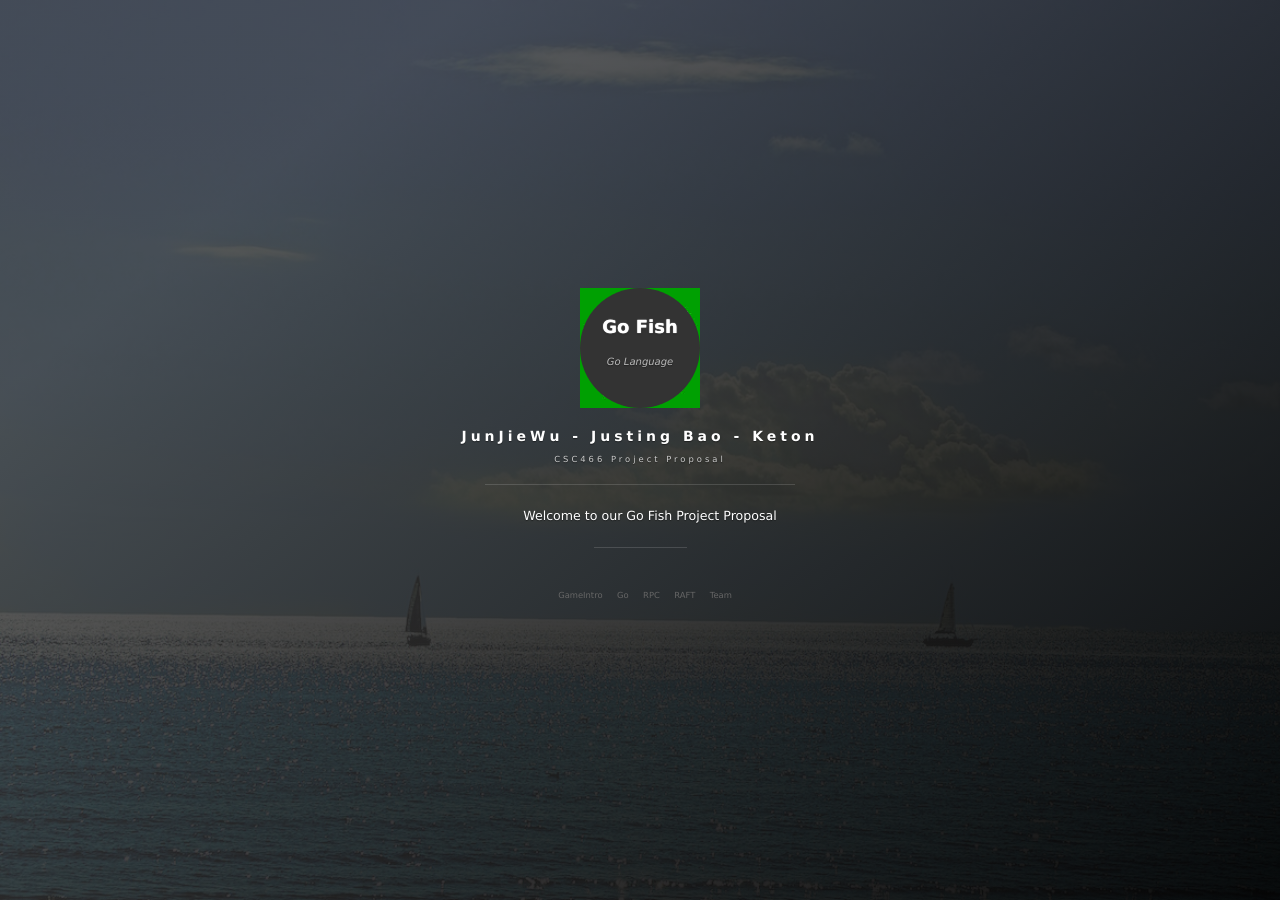
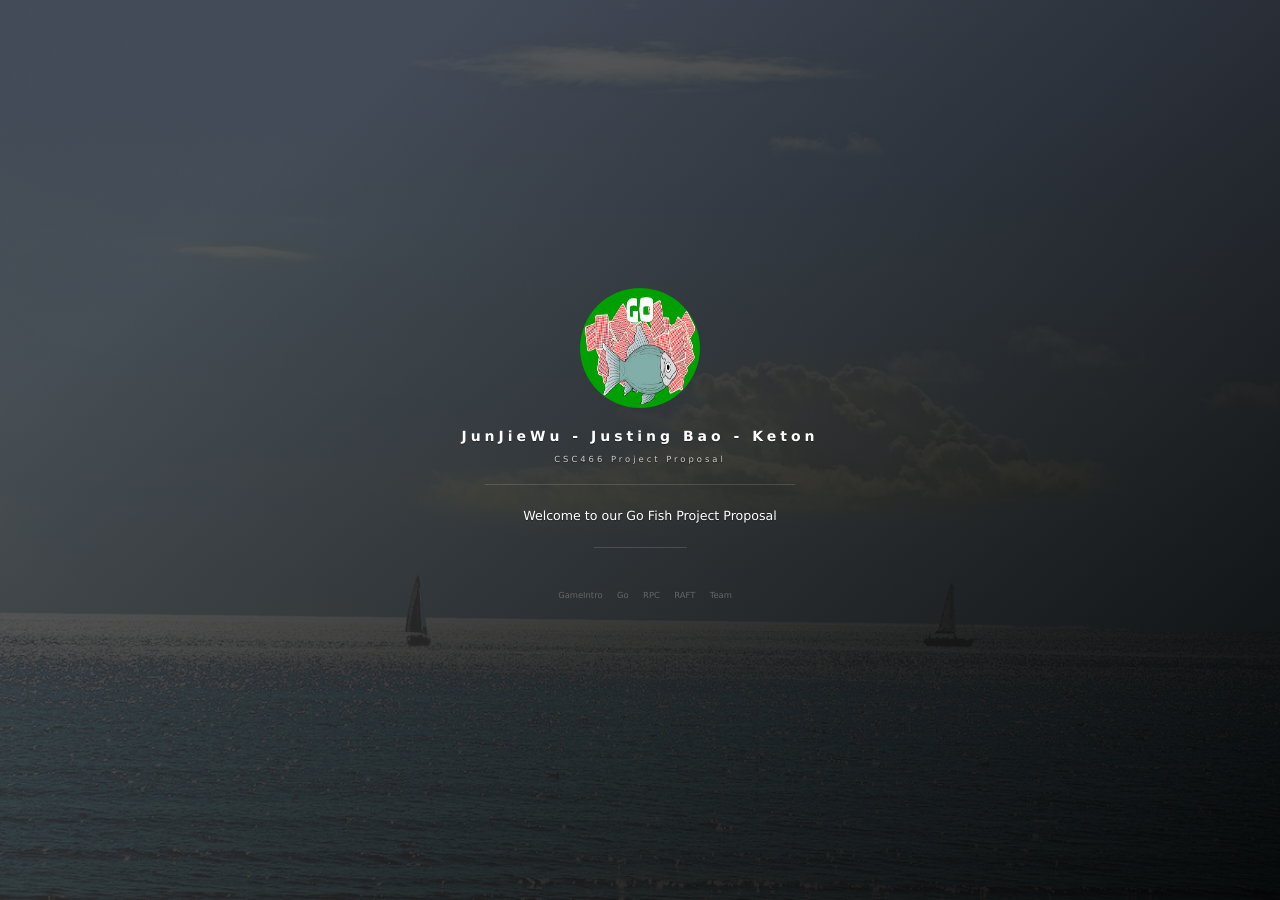
Before and after one commit to junjiewu1995/CSC466-Go-Fish-Project, a Jekyll site: the page built from index.html, in a window 1280 px wide. Built offline with Jekyll 4.4.1, drawn with Linux system fonts in a browser that asks for light colours; nearby versions of some CDN libraries; the list of posts is cut into pages by our own code; comment, search, counter and statistics services are not loaded; grey boxes are pictures that could not be loaded.

Commit message:
Update side-panel.html

```diff
--- a/_includes/side-panel.html
+++ b/_includes/side-panel.html
@@ -6,7 +6,7 @@
         <!-- 头像效果-start -->
         <div class="ih-item circle effect right_to_left">
             <a href="/#blog" title="前往 {{ site.title }} 的主页" class="blog-button">
-                <img src="/GoFish.jpeg" alt="/GoFish.jpeg">
+                <div class="img"><img src="../GoFish.jpeg" alt="img"></div>
                 <div class="info">
                     <div class="info-back">
                         <h2>
```
